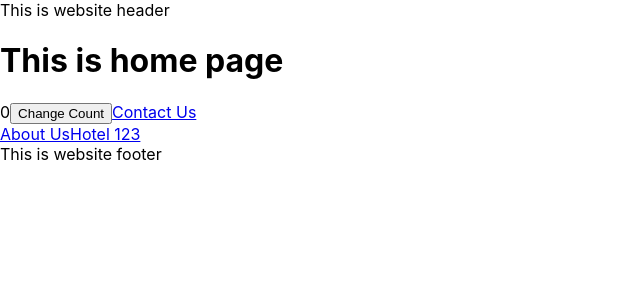
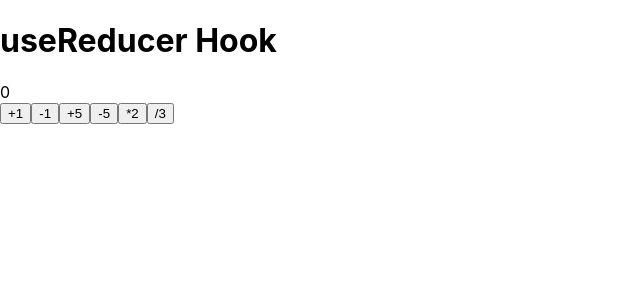
Before and after one commit to geeksterin/fs-12-13-React-, a React (Create React App) app: page / in a window 1280 px wide. Shown: the top 300 px of the page, without its empty margins (0-640 px from the left). Built offline with nearby package versions, Linux system fonts and the light colour scheme.

Commit message:
09-01-2024 | useReducer

```diff
--- a/src/App.js
+++ b/src/App.js
@@ -2,63 +2,14 @@ import "./App.css";
 
 import { createBrowserRouter, RouterProvider } from "react-router-dom";
 
-import Home from "./Components/08-01-2024/Home";
-import AboutUs from "./Components/08-01-2024/AboutUs";
-import ContactUs from "./Components/08-01-2024/ContactUs";
-import Testimonial from "./Components/08-01-2024/Testimonial";
-import Settings from "./Components/08-01-2024/Settings";
-import HotelDetails from "./Components/08-01-2024/HotelDetails";
-import RouteError from "./Components/08-01-2024/RouteError";
-import Layout from "./Components/08-01-2024/Layout";
+import Reducer from "./Components/09-01-2024/Reducer";
 
 function App() {
   const router = createBrowserRouter([
     {
       path: "/",
-      element: <Layout />,
-      errorElement: <RouteError />,
-      children: [
-        {
-          path: "/",
-          element: <Home />,
-        },
-        {
-          path: "/contact",
-          element: <ContactUs />,
-        },
-        {
-          path: "/about",
-          element: <AboutUs />,
-        },
-        {
-          path: "/testimonial",
-          element: <Testimonial />,
-        },
-        {
-          path: "/settings",
-          element: <Settings />,
-          // children: [
-          //   {
-          //     path: "general",
-          //     element: <h1>This is General Settings page</h1>,
-          //   },
-          //   {
-          //     path: "/privacy",
-          //     element: <h1>This is Privacy Settings page</h1>,
-          //   },
-          // ],
-        },
-      ],
+      element: <Reducer />,
     },
-    {
-      path: "/hotel/:hotelId",
-      element: <HotelDetails />,
-    },
-
-    // {
-    //   path: "*",
-    //   element: <h1>This is 404 page</h1>,
-    // },
   ]);
 
   return (
--- /dev/null
+++ b/src/Components/09-01-2024/Reducer.js
@@ -0,0 +1,61 @@
+import { useState, useReducer } from "react";
+
+const TYPES = {
+  INCREASE: "INCREASE",
+  DECREASE: "DECREASE",
+  MULTIPLY: "MULTIPLY",
+  DIVIDE: "DIVIDE",
+};
+
+const counterReducer = (initState, action) => {
+  console.log("initState => ", initState);
+  console.log("action =>", action);
+  switch (action.type) {
+    case TYPES.INCREASE:
+      return initState + action.payload;
+    case TYPES.DECREASE:
+      return initState - action.payload;
+    case TYPES.MULTIPLY:
+      return initState * action.payload;
+    case TYPES.DIVIDE:
+      return initState / action.payload;
+    default:
+      return initState;
+  }
+};
+
+const Reducer = () => {
+  //   const [counter, setCounter] = useState(0);
+  // useReducer(reducerFn,initValue)
+
+  const [counter, dispatch] = useReducer(counterReducer, 0);
+
+  return (
+    <>
+      <h1>useReducer Hook</h1>
+      {counter}
+      <div>
+        <button onClick={() => dispatch({ type: TYPES.INCREASE, payload: 1 })}>
+          +1
+        </button>
+        <button onClick={() => dispatch({ type: TYPES.DECREASE, payload: 1 })}>
+          -1
+        </button>
+        <button onClick={() => dispatch({ type: TYPES.INCREASE, payload: 5 })}>
+          +5
+        </button>
+        <button onClick={() => dispatch({ type: TYPES.DECREASE, payload: 5 })}>
+          -5
+        </button>
+        <button onClick={() => dispatch({ type: TYPES.MULTIPLY, payload: 2 })}>
+          *2
+        </button>
+        <button onClick={() => dispatch({ type: TYPES.DIVIDE, payload: 3 })}>
+          /3
+        </button>
+      </div>
+    </>
+  );
+};
+
+export default Reducer;
```
